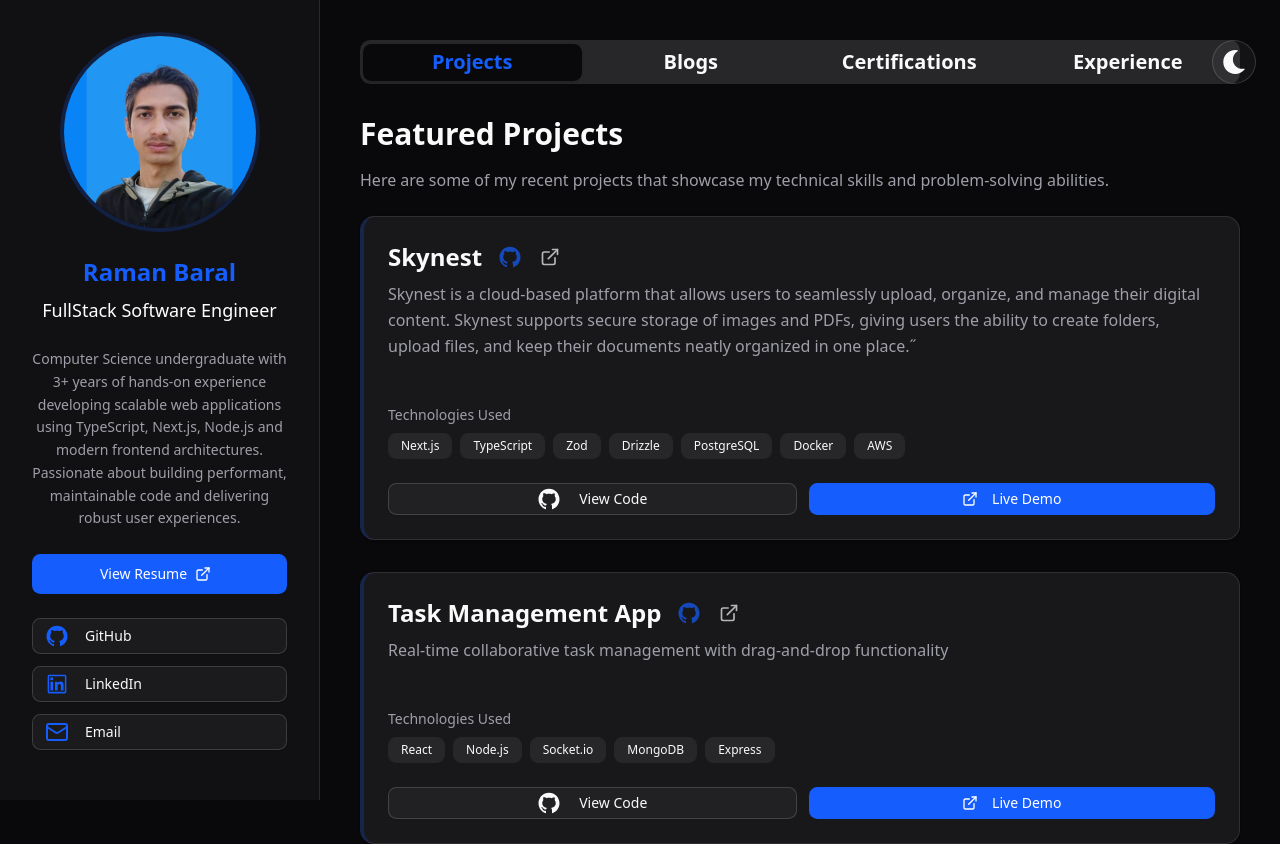
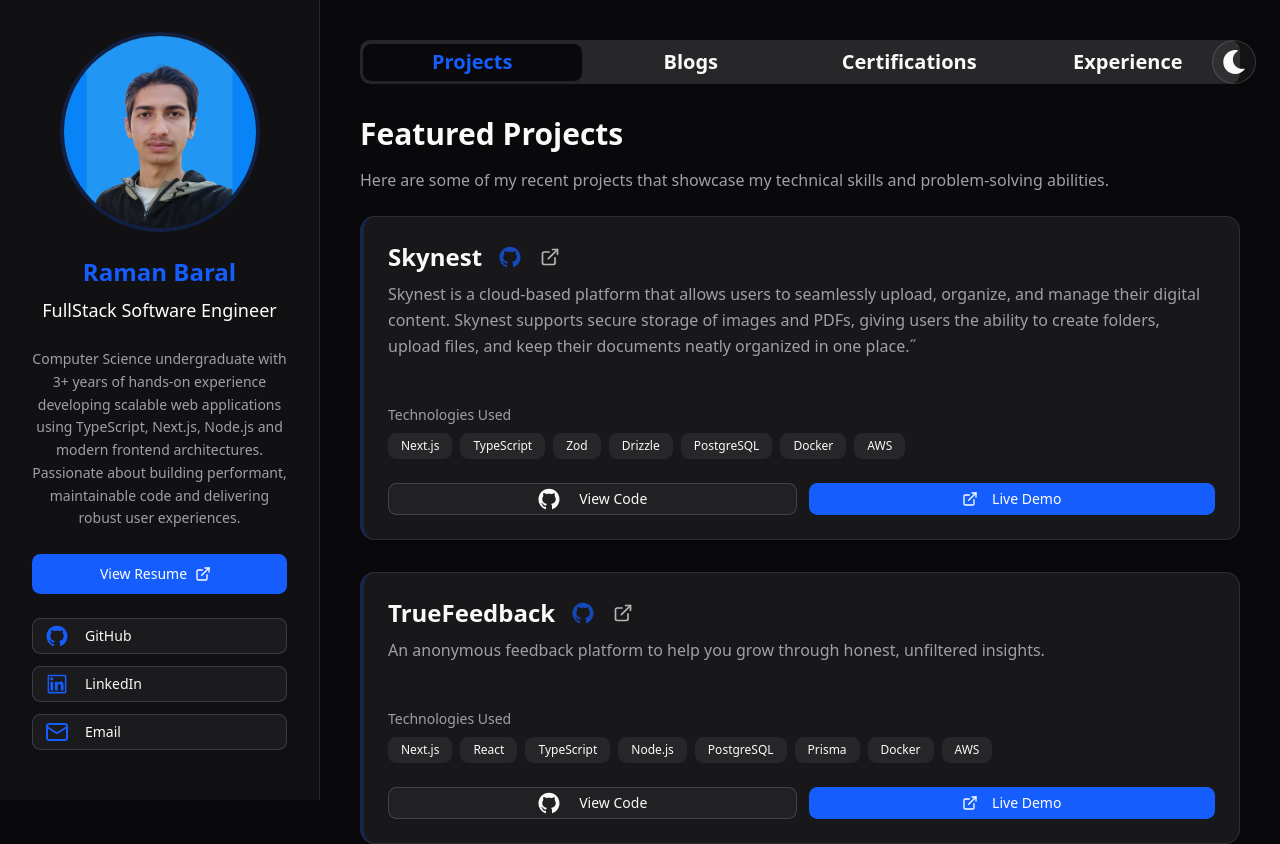
Before and after one commit to Ramanbaral/my-website, a Next.js app: page / in a window 1280 px wide. Shown: the top 844 px of the page. Built offline with nearby package versions, Linux system fonts and the light colour scheme.

Commit message:
add truefeedback in project

```diff
--- a/src/app/page.tsx
+++ b/src/app/page.tsx
@@ -54,20 +54,29 @@ export default function Portfolio() {
       demo: "https://skynest.ramanbaral.live",
     },
     {
-      title: "Task Management App",
+      title: "TrueFeedback",
       description:
-        "Real-time collaborative task management with drag-and-drop functionality",
-      tech: ["React", "Node.js", "Socket.io", "MongoDB", "Express"],
-      link: "https://github.com/username/taskmanager",
-      demo: "https://taskmanager-demo.vercel.app",
+        "An anonymous feedback platform to help you grow through honest, unfiltered insights.",
+      tech: [
+        "Next.js",
+        "React",
+        "TypeScript",
+        "Node.js",
+        "PostgreSQL",
+        "Prisma",
+        "Docker",
+        "AWS",
+      ],
+      link: "https://github.com/Ramanbaral/TrueFeedback",
+      demo: "https://truefeedback.ramanbaral.live",
     },
     {
       title: "AI Chat Application",
       description:
         "Intelligent chatbot with natural language processing and context awareness",
       tech: ["Python", "FastAPI", "OpenAI API", "React", "WebSocket"],
-      link: "https://github.com/username/ai-chat",
-      demo: "https://ai-chat-demo.vercel.app",
+      link: "https://github.com/username/taskmanager",
+      demo: "https://taskmanager-demo.vercel.app",
     },
   ];
 
```
